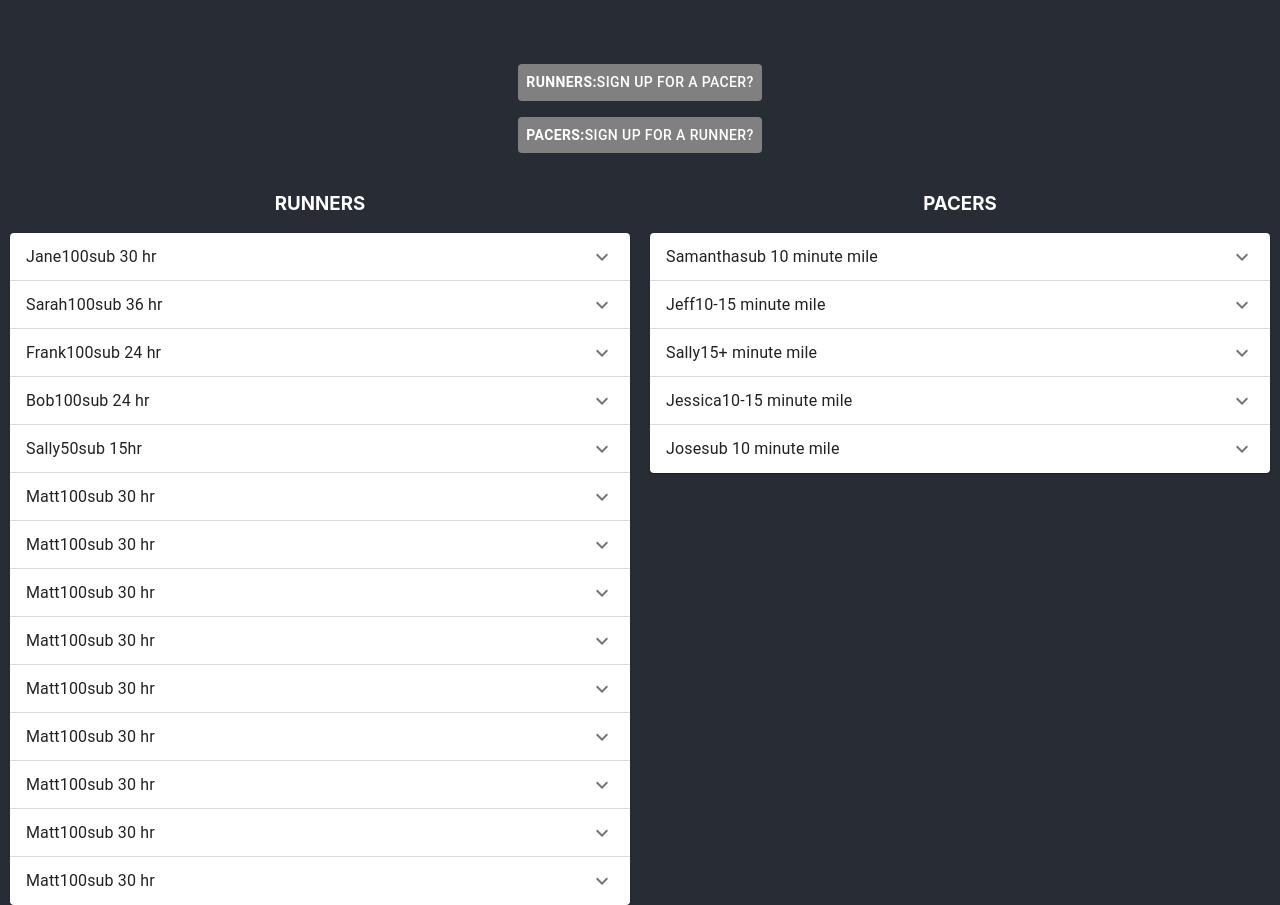
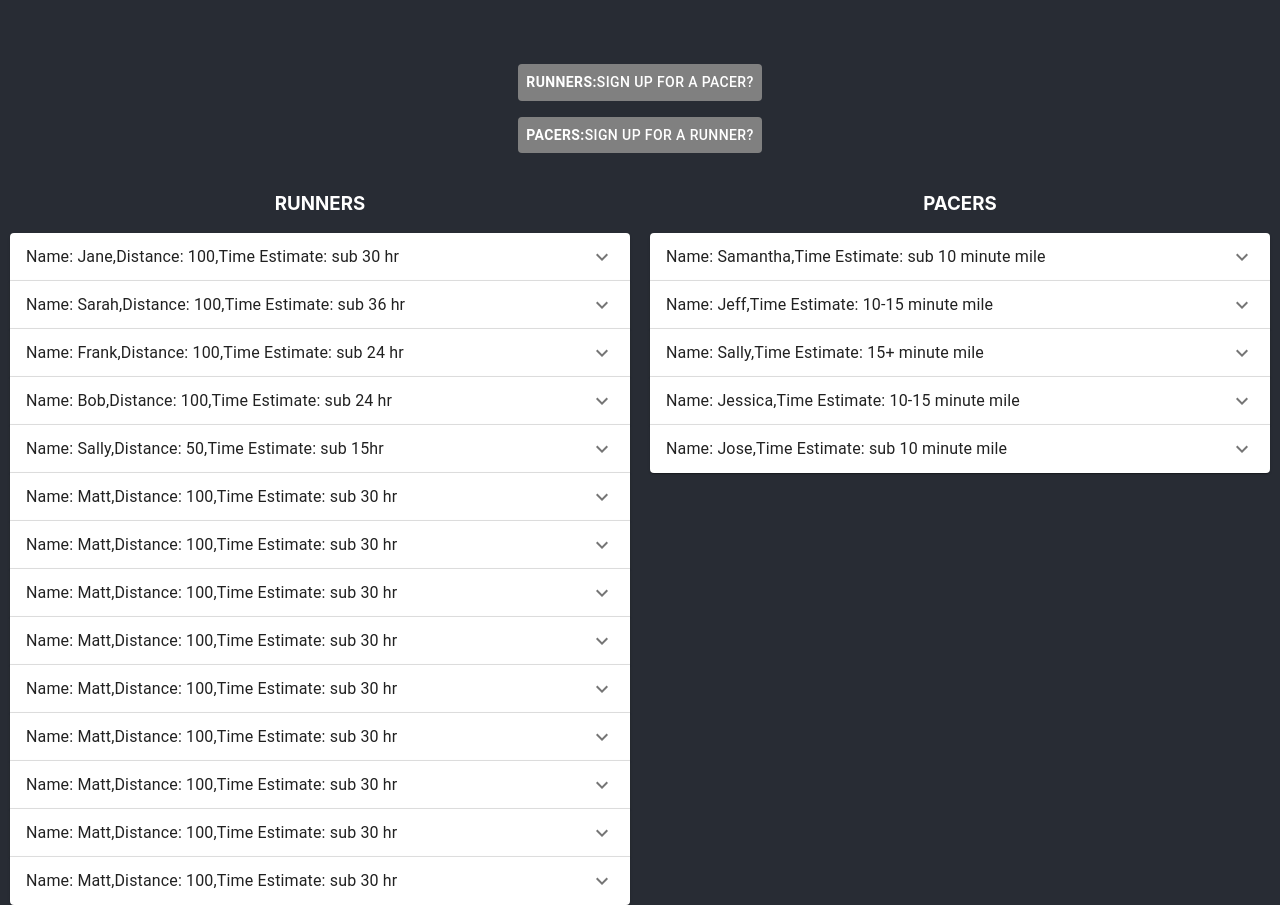
Before and after one commit to RobinN80/runners-pacers-match-frontend, a React (Create React App) app: page / in a window 1280 px wide. Built offline with nearby package versions, Linux system fonts and the light colour scheme.

Commit message:
visual updates

```diff
--- /dev/null
+++ b/src/CompnentCSS/Accordion.css
@@ -0,0 +1,8 @@
+Typography {
+    margin-right: 5px;
+}
+/*
+AccordionDetails {
+    display: flex;
+    align-items: start;
+} */
--- a/src/Components/Accordian.js
+++ b/src/Components/Accordian.js
@@ -7,6 +7,7 @@ import ExpandMoreIcon from '@mui/icons-material/ExpandMore';
 import AccordionActions from '@mui/material/AccordionActions';
 import { Runners, Pacers } from '../shared/runners-pacers-mock-data';
 import SendEmail from './Forms/SendEmail';
+import '../CompnentCSS/Accordion.css';
 
 export default function BasicAccordion(props) {
     const [data, setData] = useState([]);
@@ -46,15 +47,15 @@ export default function BasicAccordion(props) {
                   aria-controls={`${participant.id}-header`}
                   id={`${participant.id}-header`}
                 >
-                       <Typography>{participant.name}</Typography>
-                       <Typography >{participant.distance ? participant.distance : ''}</Typography>
-                       <Typography>{participant.timeEstimate}</Typography>
+                       <Typography >Name: {participant.name},</Typography>
+                       <Typography >{participant.distance ? `Distance: ${participant.distance},` : ''}</Typography>
+                       <Typography>Time Estimate: {participant.timeEstimate}</Typography>
                 </AccordionSummary>
                 <AccordionDetails>
-                        <Typography>{participant.gender}</Typography>
-                       <Typography>{participant.partnerGenderPreference}</Typography>
-                       <Typography>{participant.familiarityOfCourse}</Typography>
-                       <Typography>{participant.moreInfo}</Typography>
+                        <Typography>Gender: {participant.gender}</Typography>
+                       <Typography>Prefered Gender of Partner: {participant.partnerGenderPreference}</Typography>
+                       <Typography>Familiarity of Course: {participant.familiarityOfCourse}</Typography>
+                       <Typography>Additional Info: {participant.moreInfo}</Typography>
                 </AccordionDetails>
                 <AccordionActions>
                         <button onClick={() => handleClick(participant)} >{`Email ${participant.name}`}</button>
```
